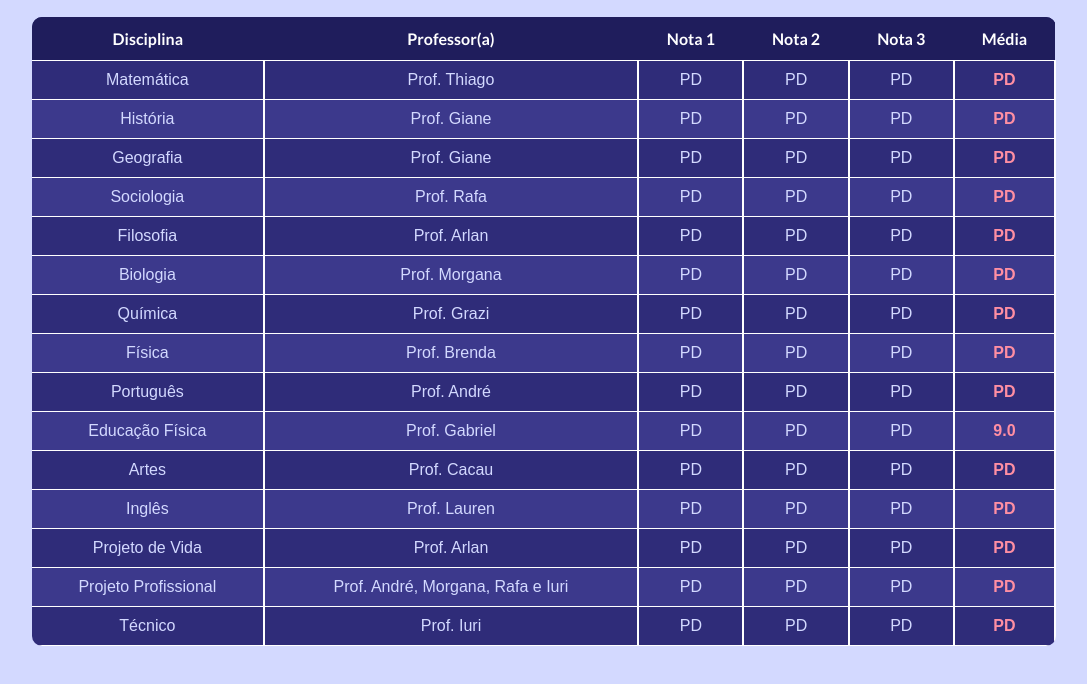
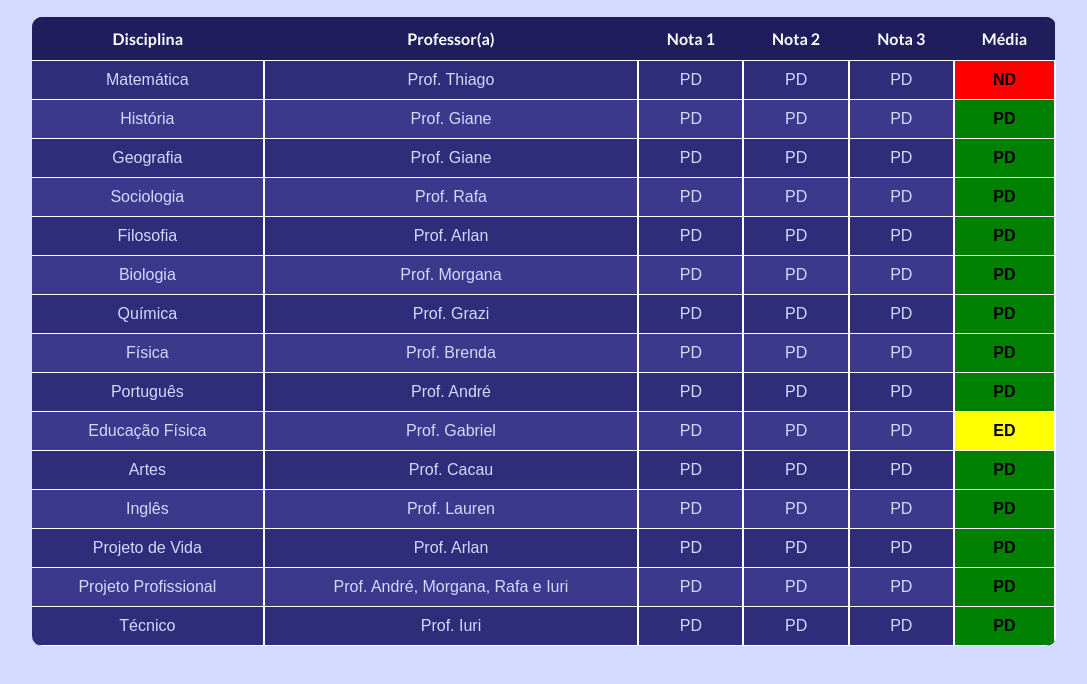
Before and after one commit to felipecoimbra123/Aulex, a plain HTML site: page frontend/pages/notas.html in a window 1280 px wide. Shown: the part 60-744 px from the top of the page, without its empty margins (96-1183 px from the left). Drawn offline with Linux system fonts and the light colour scheme.

Commit message:
Script das notas

```diff
--- a/frontend/pages/notas.html
+++ b/frontend/pages/notas.html
@@ -29,7 +29,7 @@
         <td>PD</td>
         <td>PD</td>
         <td>PD</td>
-        <td class="media">PD</td>
+        <td class="media">ND</td>
       </tr>
       <tr>
         <td>História</td>
@@ -101,7 +101,7 @@
         <td>PD</td>
         <td>PD</td>
         <td>PD</td>
-        <td class="media">9.0</td>
+        <td class="media">ED</td>
       </tr>
       <tr>
         <td>Artes</td>
@@ -147,5 +147,6 @@
   </table>
 </main>
 
+<script src="/frontend/scripts/nota.js"></script>
 </body>
 </html>
--- a/frontend/scripts/nota.js
+++ b/frontend/scripts/nota.js
@@ -0,0 +1,18 @@
+document.addEventListener('DOMContentLoaded', () => {
+    const media = document.querySelectorAll('.media')
+
+    media.forEach(notas => {
+        const text = notas.textContent.trim().toUpperCase()
+
+        if (text === 'PD') {
+            notas.style.color = 'black'
+            notas.style.backgroundColor = '#008000'
+        } else if (text === 'ED') {
+            notas.style.color = 'black'
+            notas.style.backgroundColor = 'yellow'
+        } else if (text === 'ND') {
+            notas.style.color = 'black'
+            notas.style.backgroundColor = '#FF0000'
+        }
+    });
+})
```
